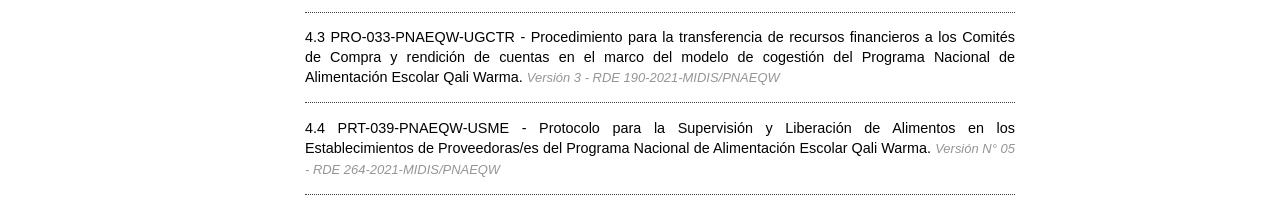
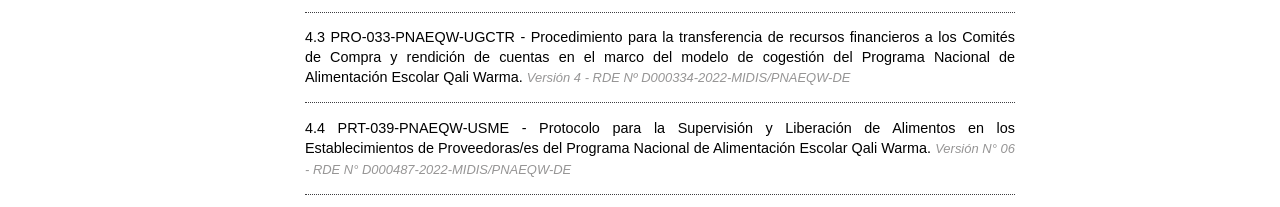
Before and after one commit to pnaeqw-utjunin/SGC, a plain HTML site: page manual.html in a window 1280 px wide. Both pictures are taken after a click on the heading "IV Documentos de Referencia". Shown: the part 490-697 px from the top of the page. Drawn offline with Linux system fonts and the light colour scheme.

Commit message:
Update manual.html

```diff
--- a/manual.html
+++ b/manual.html
@@ -143,8 +143,8 @@
 
                         <li><a href="https://info.qaliwarma.gob.pe/normatividad/export/?id=MmJ5WFNaaU96ZkI3cTJxaVZvTi9tUT09" target="_blank"> <p>4.1 PRO-002-PNAEQW-UA - Procedimiento de Orientación y Atención a la/el Ciudadana/o del Programa Nacional de Alimentación Escolar Qali Warma. <span id="sufijo_10">Versión Nº 02 - RDE 356-2020-MIDIS/PNAEQW</span> </p></a></li>
                         <li><a href="https://info.qaliwarma.gob.pe/normatividad/export/?id=VUJMRkUzRGpjS1VHUGxRK0lYZUMzQT09" target="_blank"> <p>4.2 PRO-006-PNAEQW-UPPM - Procedimiento para la Aplicación de las Encuestas de Satisfacción del Sistema de Gestión de la Calidad. <span id="sufijo_10">Versión 02 - RDE 97-2021-MIDIS/PNAEQW-DE</span> </p></a></li>
-                        <li><a href="https://info.qaliwarma.gob.pe/normatividad/export/?id=VXlzaHQxU3cxdUxzRzJ2R25nWm9YZz09" target="_blank"> <p>4.3 PRO-033-PNAEQW-UGCTR - Procedimiento para la transferencia de recursos financieros a los Comités de Compra y rendición de cuentas en el marco del modelo de cogestión del Programa Nacional de Alimentación Escolar Qali Warma. <span id="sufijo_10">Versión 3 - RDE 190-2021-MIDIS/PNAEQW</span> </p></a></li>
-                        <li><a href="https://info.qaliwarma.gob.pe/normatividad/export/?id=bEhjVjlBa1daa0cxVEZHMXZyYmd1UT09" target="_blank"> <p>4.4 PRT-039-PNAEQW-USME - Protocolo para la Supervisión y Liberación de Alimentos en los Establecimientos de Proveedoras/es del Programa Nacional de Alimentación Escolar Qali Warma. <span id="sufijo_10">Versión N° 05 - RDE 264-2021-MIDIS/PNAEQW</span></p></a></li>
+                        <li><a href="https://cdn.www.gob.pe/uploads/document/file/3616794/ilovepdf_merged.pdf.pdf?v=1662761867" target="_blank"> <p>4.3 PRO-033-PNAEQW-UGCTR - Procedimiento para la transferencia de recursos financieros a los Comités de Compra y rendición de cuentas en el marco del modelo de cogestión del Programa Nacional de Alimentación Escolar Qali Warma. <span id="sufijo_10">Versión 4 - RDE Nº D000334-2022-MIDIS/PNAEQW-DE</span> </p></a></li>
+                        <li><a href="https://info.qaliwarma.gob.pe/normatividad/export/?id=bEhjVjlBa1daa0cxVEZHMXZyYmd1UT09" target="_blank"> <p>4.4 PRT-039-PNAEQW-USME - Protocolo para la Supervisión y Liberación de Alimentos en los Establecimientos de Proveedoras/es del Programa Nacional de Alimentación Escolar Qali Warma. <span id="sufijo_10">Versión N° 06 - RDE N° D000487-2022-MIDIS/PNAEQW-DE</span></p></a></li>
                         <li><p>4.5	Norma Internacional ISO 9000:2015: Sistema de Gestión de la Calidad - Fundamentos y Vocabulario.</p></li>
                         <li><p>4.6	Norma Internacional ISO 9001:2015. Sistema de Gestión de la Calidad – Requisitos.</p></li>
 
```
